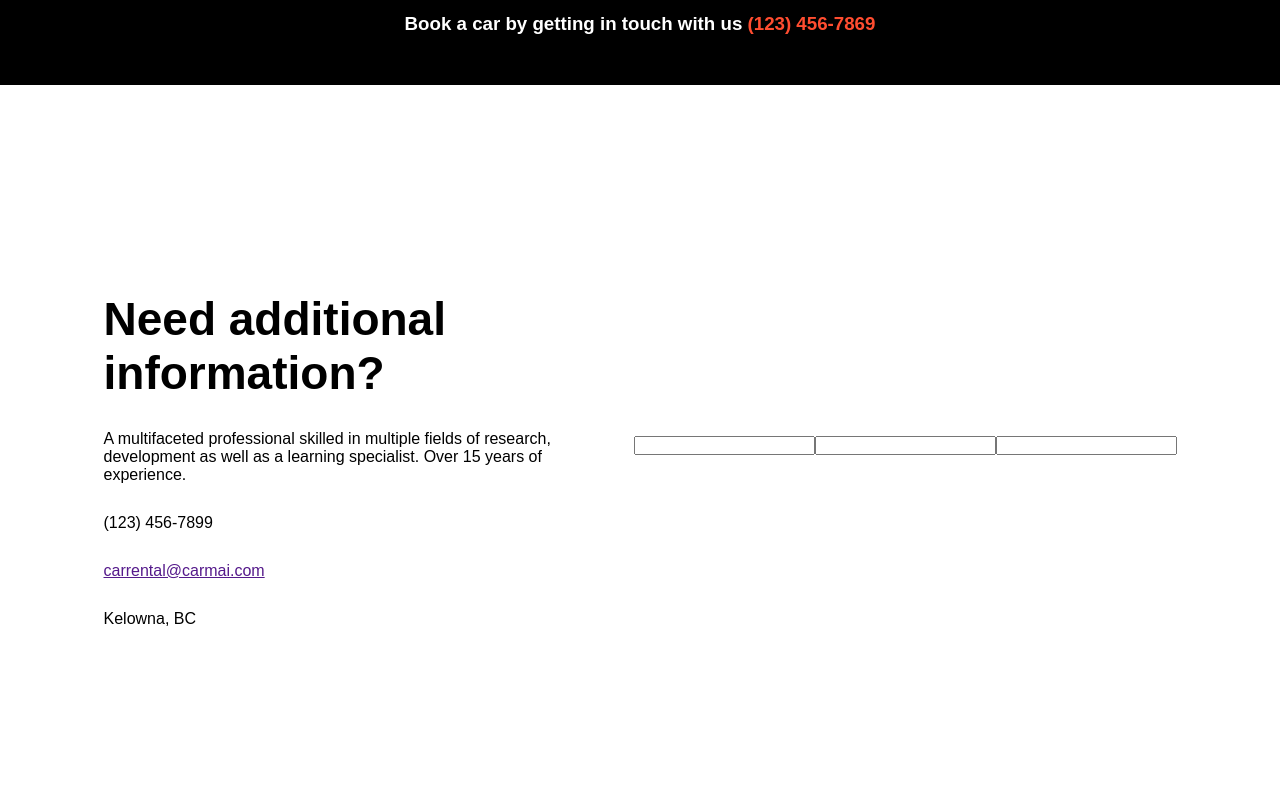
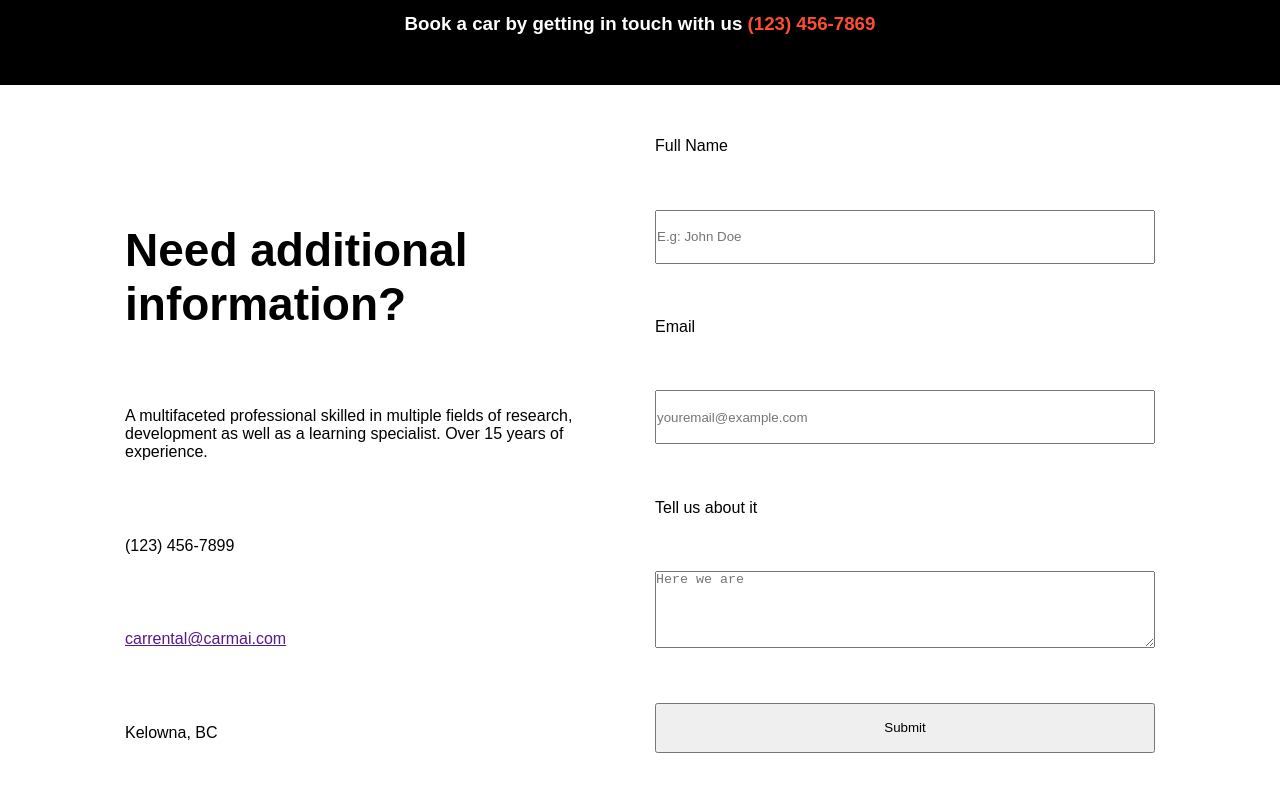
Before and after one commit to Mohamad-Gh/React_Apps, a React (Create React App) app in the folder car-rental-app/: page /About in a window 1280 px wide. Shown: the part 1260-2060 px from the top of the page. Built offline with nearby package versions, Linux system fonts and the light colour scheme.

Commit message:
Create Form component

```diff
--- a/car-rental-app/src/components/About.jsx
+++ b/car-rental-app/src/components/About.jsx
@@ -4,6 +4,7 @@ import BlackDivider from "./BlackDivider";
 import HeroSection from "./HeroSection";
 import ContentCard from "./ContentCard";
 import LogoText from "./LogoText";
+import Form from "./Form";
 
 import carLogo from "../Assets/images/car-logo.png";
 import garageLogo from "../Assets/images/garage-logo.png";
@@ -56,11 +57,7 @@ function About() {
           />
         </div>
         <div>
-          <form>
-            <input />
-            <input />
-            <input />
-          </form>
+          <Form />
         </div>
       </div>
       <Footer />
--- /dev/null
+++ b/car-rental-app/src/components/Form.jsx
@@ -0,0 +1,17 @@
+import React from "react";
+
+function Form() {
+  return (
+    <form className="contentHero">
+      <label>Full Name</label>
+      <input type="text" placeholder="E.g: John Doe" />
+      <label>Email</label>
+      <input type="email" placeholder="youremail@example.com" />
+      <label>Tell us about it</label>
+      <textarea rows={5} cols={10} placeholder="Here we are" />
+      <input type="submit" />
+    </form>
+  );
+}
+
+export default Form;
--- a/car-rental-app/src/index.css
+++ b/car-rental-app/src/index.css
@@ -515,6 +515,9 @@ footer {
   flex-direction: column;
   gap: 30px;
   max-width: 500px;
+  width: 500px;
+  height: 80vh;
+  justify-content: space-around;
 }
 .logo-text-container {
   display: flex;
@@ -530,6 +533,9 @@ footer {
   flex-direction: row;
   align-items: center;
   gap: 30px;
+}
+.contentHero input {
+  height: 50px;
 }
 @media (max-width: 1300px) {
   .full-container {
```
